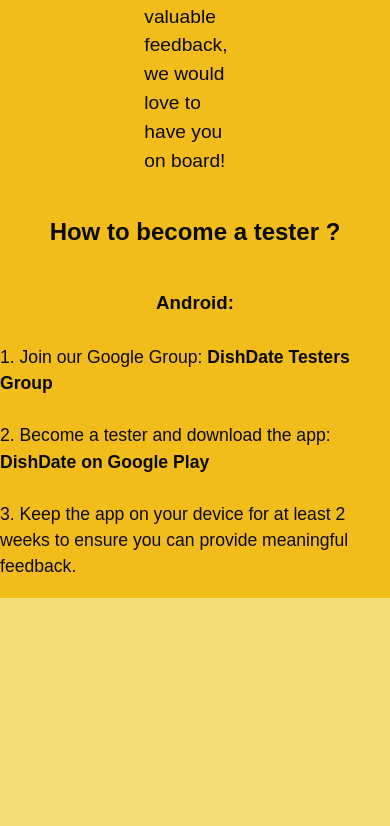
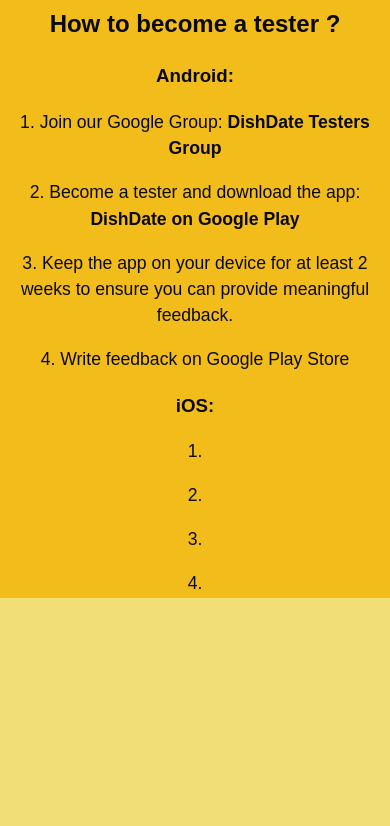
Before and after one commit to koleks92/dishdate-landingpage, a React (Vite) app: page / in a window 390 px wide. Shown: the part 2778-3604 px from the top of the page. Built offline with nearby package versions, Linux system fonts and the light colour scheme; a web font is replaced by a local one.

Commit message:
fix: Mobile fix

```diff
--- a/src/App.css
+++ b/src/App.css
@@ -87,43 +87,6 @@
     color: var(--color-black);
 }
 
-.tester-text {
-    font-size: 1.3rem;
-    margin-top: 1rem;
-    color: var(--color-black);
-    transition: font-size 0.5s ease;
-}
-
-.tester-text:hover {
-    font-size: 1.35rem;
-}
-
-@media (min-width: 700px) {
-    .slogan-text {
-        font-size: 2.5rem;
-    }
-}
-
-.tester-description {
-    font-size: 1.2rem;
-    margin-top: 0.5rem;
-    margin-inline: 10rem;
-    color: var(--color-black);
-}
-
-.tester-text-steps {
-    font-size: 1.1rem;
-    margin-top: 0.5rem;
-    color: var(--color-black);
-}
-
-.tester-link {
-    color: var(--color-black);
-    text-decoration: none;
-    font-weight: bold;
-    transition: color 0.3s ease-in-out;
-}
-
 .screenshot-container-one {
     position: relative;
     overflow: hidden;
@@ -172,6 +135,49 @@
     align-items: center;
     justify-content: center; /* optional if you use absolute positioning */
     background-color: var(--color-background-second);
+}
+
+@media (min-width: 700px) {
+    .tester-content {
+        margin-inline: 10rem;
+    }
+}
+
+.tester-content {
+    margin-inline: 1rem;
+    justify-content: center;
+    align-items: center;
+    text-align: center;
+}
+
+.tester-text {
+    font-size: 1.3rem;
+    margin-top: 1rem;
+    color: var(--color-black);
+    transition: font-size 0.5s ease;
+}
+
+.tester-text:hover {
+    font-size: 1.35rem;
+}
+
+.tester-description {
+    font-size: 1.2rem;
+    margin-top: 0.5rem;
+    color: var(--color-black);
+}
+
+.tester-text-steps {
+    font-size: 1.1rem;
+    margin-top: 0.5rem;
+    color: var(--color-black);
+}
+
+.tester-link {
+    color: var(--color-black);
+    text-decoration: none;
+    font-weight: bold;
+    transition: color 0.3s ease-in-out;
 }
 
 .footer {
--- a/src/App.jsx
+++ b/src/App.jsx
@@ -112,7 +112,6 @@
                     </p>
                 </div>
             </div>
-
             <div className="screenshot-container-one" ref={firstContainerRef}>
                 <img
                     src={screenshotOne}
@@ -128,7 +127,6 @@
                     }}
                 />
             </div>
-
             <div className="screenshot-container-two" ref={secondContainerRef}>
                 <img
                     src={screenshotTwo}
@@ -144,18 +142,20 @@
                     }}
                 />
             </div>
-
             <div
                 className="tester-container"
                 id="tester-container"
                 ref={thirdContainerRef}
             >
+                <div className="tester-content">
                     <h2>Become a Tester</h2>
+
                     <p className="tester-description">
-                    We are looking for enthusiastic testers to help us refine
-                    our app before its official launch. If you're interested in
-                    being among the first to experience DishDate and provide
-                    valuable feedback, we would love to have you on board!
+                        We are looking for enthusiastic testers to help us
+                        refine our app before its official launch. If you're
+                        interested in being among the first to experience
+                        DishDate and provide valuable feedback, we would love to
+                        have you on board!
                     </p>
 
                     <h2> How to become a tester ?</h2>
@@ -191,18 +191,11 @@
                     </p>
 
                     <h3>iOS:</h3>
-                <p className="tester-text-steps">
-                    1.
-                </p>
-                <p className="tester-text-steps">
-                    2.
-                </p>
-                <p className="tester-text-steps">
-                    3.
-                </p>
-                <p className="tester-text-steps">
-                    4.
-                </p>
+                    <p className="tester-text-steps">1.</p>
+                    <p className="tester-text-steps">2.</p>
+                    <p className="tester-text-steps">3.</p>
+                    <p className="tester-text-steps">4.</p>
+                </div>
             </div>
 
             <div className="footer">
```
Lines whose indentation alone changed are shown as unchanged.
